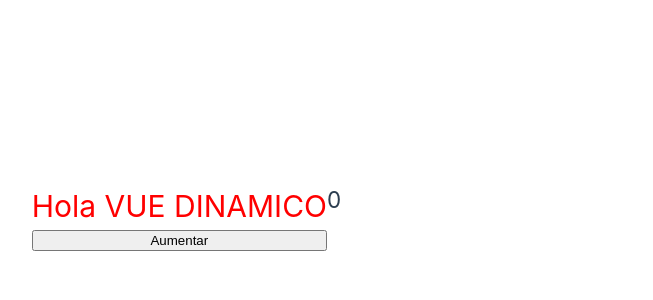
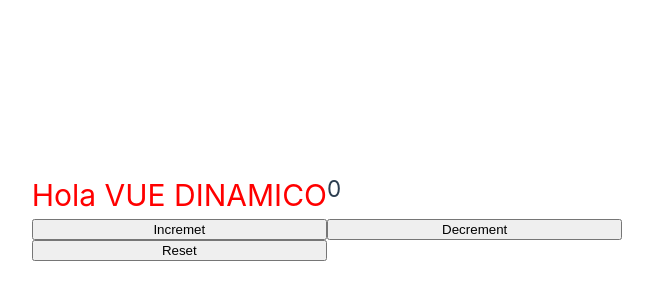
Before and after one commit to MariaSalazardb/vue, a Vue app in the folder mi-primer-vue/: page / in a window 1280 px wide. Shown: the part 184-484 px from the top of the page, without its empty margins (313-966 px from the left). Built offline with nearby package versions, Linux system fonts and the light colour scheme.

Commit message:
feat (reactivity) :sparkles: add increment decrement reset and dynamic classes

```diff
--- a/mi-primer-vue/src/App.vue
+++ b/mi-primer-vue/src/App.vue
@@ -1,19 +1,43 @@
 <script setup>
 import {ref} from 'vue';
 
- const name = 'Vue Dinamico';
+const name = 'Vue Dinamico';
 
 const counter = ref(0);
 
-const increment =() => {
-  counter.value ++;
+const increment =() =>  {
+counter.value++;
+};
+
+const decrement =() => {
+
+counter.value--;
+};
+
+const reset =() => {
+  counter.value = 0;
+
+};
+
+ const classCounter = () => {
+  if(counter.value === 0) {
+    return 'zero';
+  }
+  if(counter.value > 0) {
+    return 'Positive';
+  }
+  if(counter.value < 0) {
+    return 'Negative';
+  }
 };
 </script>
 
 <template>
   <h1>Hola {{ name.toUpperCase() }}</h1>
-  <h2>{{ counter }}</h2>
-  <button @click="increment">Aumentar</button>
+  <h2 :class="classCounter"> {{ counter }}</h2>
+  <button @click="increment">Incremet</button>
+ <button @click="decrement">Decrement</button>
+  <button @click="reset">Reset</button>
 
 </template>
 
@@ -21,5 +45,14 @@
 h1 {
   color: red;
 }
+.zero {
+  color: blue;
+}
+.positive {
+  color: green;
+}
+.negative {
+  color: red;
+}
 
 </style>
```
